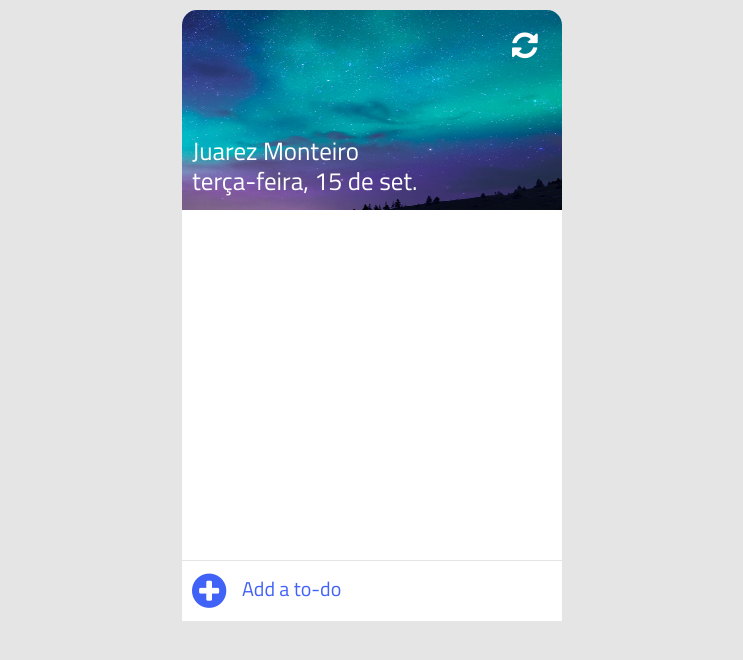
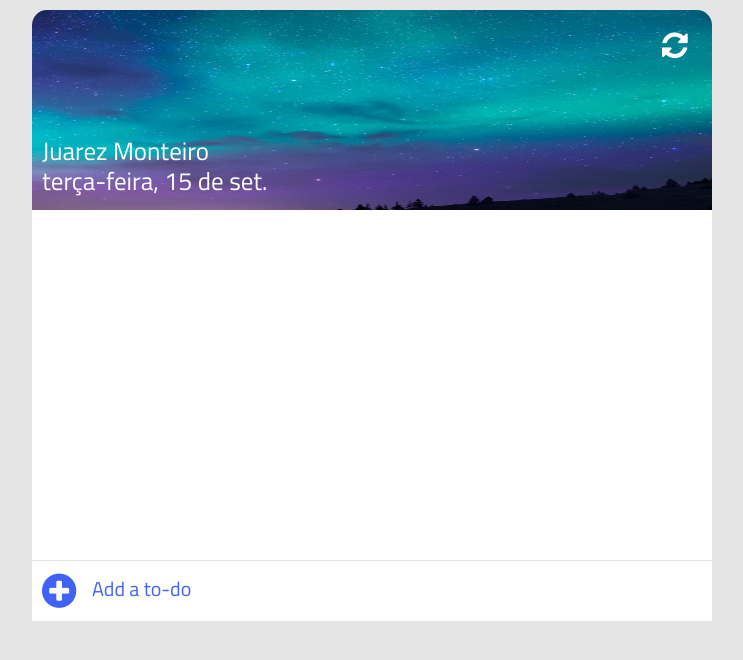
Before and after one commit to jrzmnt/jrzmnt.github.io, a Jekyll site: the page other/todo_list/index.html, which Jekyll copies as it is, in a window 1280 px wide. Shown: the top 660 px of the page, without its empty margins (268-1011 px from the left). Built offline with Jekyll 4.4.1, drawn with Linux system fonts in a browser that asks for light colours.

Commit message:
Update width in style.css

```diff
--- a/other/todo_list/css/style.css
+++ b/other/todo_list/css/style.css
@@ -9,13 +9,13 @@ body {
 /* ------------ container ------------ */
 .container {
     padding: 10px;
-    width: 380px;
+    width: 680px;
     margin: 0 auto;
 }
 
 /* ------------ header ------------ */
 .header {
-    width: 380px;
+    width: 680px;
     height: 200px;
     background-image: url('../img/bg2.jpg');
     background-size: 100% 200%;
@@ -63,7 +63,7 @@ body {
 
 /* ------------ content ------------ */
 .content {
-    width: 380px;
+    width: 680px;
     height: 350px;
     max-height: 350px;
     background-color: #FFF;
@@ -80,7 +80,7 @@ body {
 }
 
 .item {
-    width: 380px;
+    width: 680px;
     height: 45px;
     min-height: 45px;
     position: relative;
@@ -137,7 +137,7 @@ body {
 /* ------------ add item ------------ */
 .add-to-do {
     position: relative;
-    width: 360px;
+    width: 660px;
     height: 40px;
     background-color: #FFF;
     padding: 10px;
```
